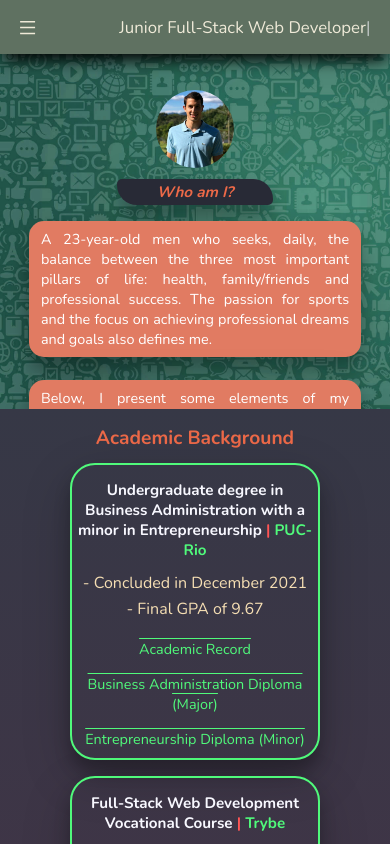
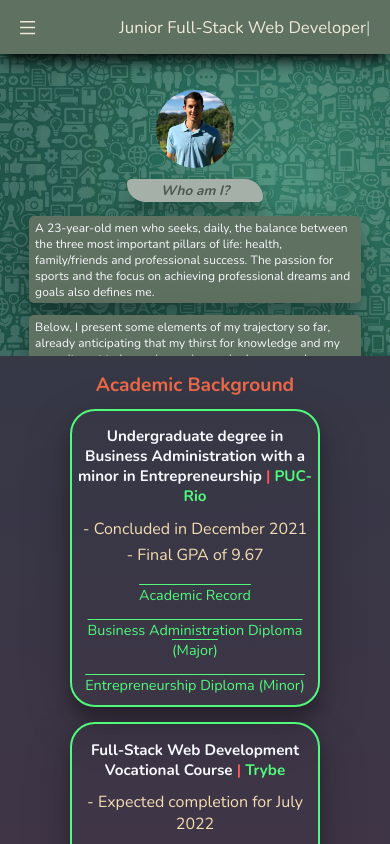
Before and after one commit to joaofelipelliccione/JF_professional_portfolio, a React (Create React App) app: page / in a window 390 px wide. Shown: the top 844 px of the page. Built offline with nearby package versions, Linux system fonts and the light colour scheme.

Commit message:
Conclusão de alterações no Who am I? mobile.

```diff
--- a/src/styles/mobile/cv/mobileWhoAmICv.css
+++ b/src/styles/mobile/cv/mobileWhoAmICv.css
@@ -1,3 +1,12 @@
+@keyframes scale {
+  0% {
+    transform: scale(0,0);
+  }
+  100% {
+    transform: scale(1,1);
+  }
+}
+
 #mobWhoAmI {
   background-image: url('../../../images/WPP-background.jpg');
   background-repeat: no-repeat;
@@ -16,63 +25,58 @@
 #mobPresentation img {
   width: 20%;
   border-radius: 90px;
-  transition-duration: 0.3s;
-  transition-delay: 0.2s;
-}
 
-#mobPresentation img:hover {
-  box-shadow: 0 12px 16px 0 rgba(0, 0, 0, 0.24), 0 17px 50px 0 rgba(0, 0, 0, 0.19);
-  border-radius: 50%;
-  width: 25%;
+  animation-duration: 1s; /* the duration of the animation */
+  animation-timing-function: ease-out; /* how the animation will behave */
+  animation-delay: 0s; /* how long to delay the animation from starting */
+  animation-iteration-count: 1; /* how many times the animation will play */
+  animation-name: scale; /* the name of the animation we defined above */
 }
 
 #mobPresentation h2 {
-  background-color: #282a36;
+  background-color: #a5b1a8;
   border-radius: 5px 20px;
   box-shadow: 0 12px 16px 0 rgba(0, 0, 0, 0.24), 0 17px 50px 0 rgba(0, 0, 0, 0.19);
-  color: #ec6948;
-  width: 40%;
+  color: #4c584e;
+  width: 35%;
   text-align: center;
-  font-size: 0.95em;
+  font-size: 0.85em;
   font-weight: 600;
   font-style: italic;
   margin-top: 3%;
   margin-bottom: 0;
-  padding: 0.8% 0;
+  padding: 0.5% 0;
 }
 
 #mobPresentationScrollWrapper {
   display: flex;
   flex-direction: column;
   width: 100%;
-  height: 200px;
+  height: 150px;
   overflow-y: scroll;
   margin-top: 1%;
   margin-bottom: 0;
+  padding: 1% 0;
 }
 
 #mobPresentationScrollWrapper::-webkit-scrollbar {
   width: 4px;
 }
 
-#mobPresentationScrollWrapper::-webkit-scrollbar-track {
-  background: #282a36;
-}
-
 #mobPresentationScrollWrapper::-webkit-scrollbar-thumb {
-  background: #50fa7b;
+  background: #EFEAD8;
 }
 
 #mobPresentation p {
-  background-color: #e17b62;
+  background-color: #5F7161;
   box-shadow: 0 12px 16px 0 rgba(0, 0, 0, 0.24), 0 17px 50px 0 rgba(0, 0, 0, 0.19);
-  border-radius: 15px;
-  color: white;
+  border-radius: 5px;
+  color: ghostwhite;
   align-self: center;
   width: 85%;
-  text-align: justify;
-  font-size: 0.9em;
+  text-align: left;
+  font-size: 0.75em;
   font-weight: 500;
-  margin: 3% 1.5%;
-  padding: 2% 3%;
+  margin: 1.5% 0;
+  padding: 1% 1.5%;
 }
```
